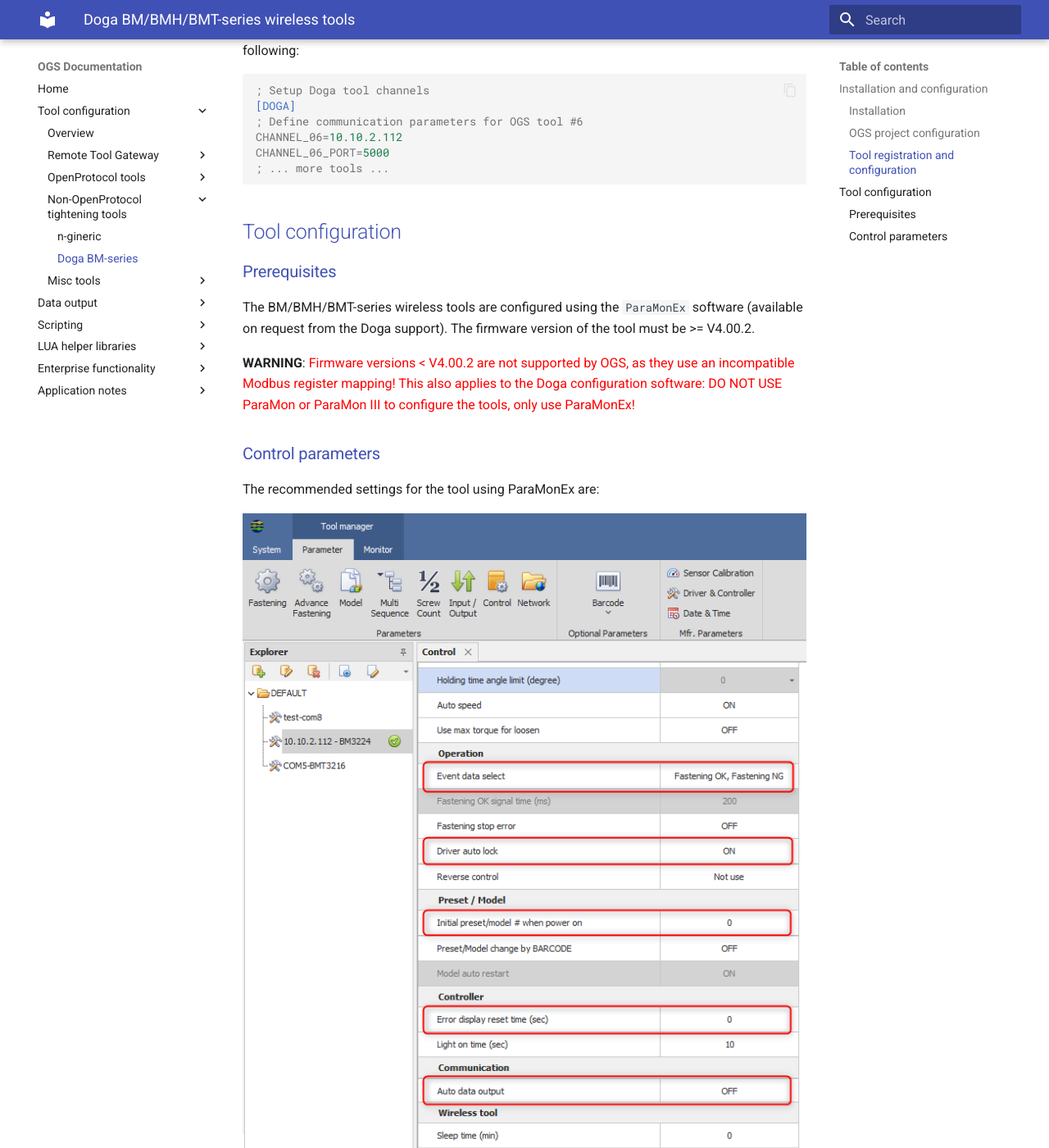
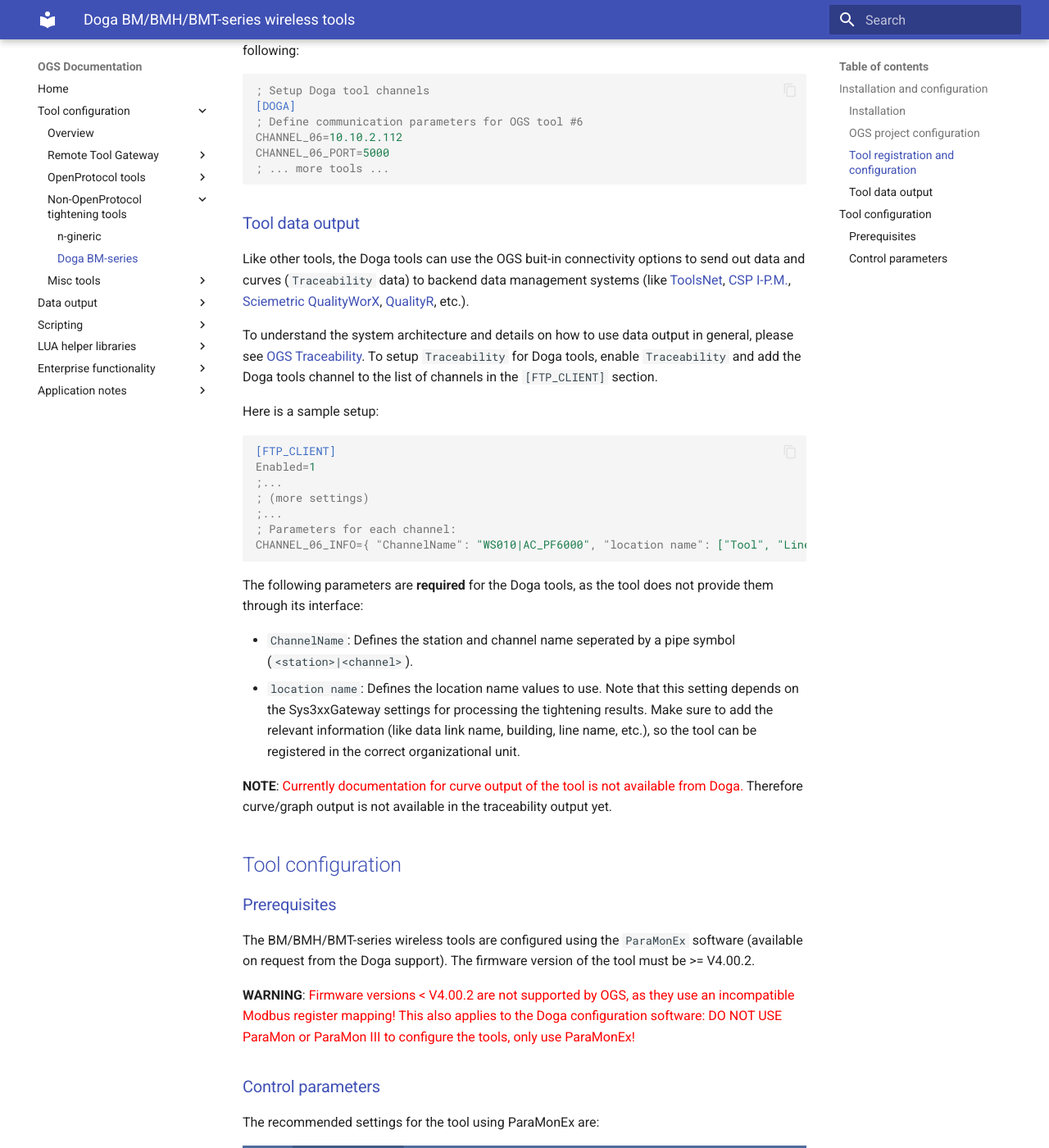
Before and after one commit to haller-erne/ogs, an MkDocs documentation site: the page built from docs/tools/doga-wifi.md, in a window 1280 px wide and 1400 px high, scrolled down 1518 px. Shown: the whole window at 82% size. Built offline with MkDocs 1.6.1 and Material for MkDocs 9.7.7, drawn with Linux system fonts in a browser that asks for light colours.

Commit message:
Added traceability info for Doga tools

````diff
--- a/docs/tools/doga-wifi.md
+++ b/docs/tools/doga-wifi.md
@@ -65,6 +65,31 @@
 ; ... more tools ...
 ```
 
+### Tool data output
+
+Like other tools, the Doga tools can use the OGS buit-in connectivity options to send out data and curves (`Traceability` data) to backend data management systems (like [ToolsNet](https://www.atlascopco.com/en-us/itba/products/assembly-solutions/software-solutions/toolsnet-8-sku4531), [CSP I-P.M.](https://www.csp-sw.com/quality-management-software-solutions/error-prevention-with-ipm/), [Sciemetric QualityWorX](https://www.sciemetric.com/data-intelligence/qualityworx-data-collection), [QualityR](https://www.haller-erne.de/qualityr-web/), etc.).
+
+To understand the system architecture and details on how to use data output in general, please see [OGS Traceability](../dataoutput/traceability.md). To setup `Traceability` for Doga tools, enable `Traceability` and add the Doga tools channel to the list of channels in the `[FTP_CLIENT]` section.
+
+Here is a sample setup:
+
+```ini
+[FTP_CLIENT]
+Enabled=1
+;...
+; (more settings)
+;...
+; Parameters for each channel:
+CHANNEL_06_INFO={ "ChannelName": "WS010|AC_PF6000", "location name": ["Tool", "Line 2", "WS010", "default", "", "", ""] }
+```
+
+The following parameters are **required** for the Doga tools, as the tool does not provide them through its interface:
+
+- `ChannelName`: Defines the station and channel name seperated by a pipe symbol (`<station>|<channel>`).
+- `location name`: Defines the location name values to use. Note that this setting depends on the Sys3xxGateway settings for processing the tightening results. Make sure to add the relevant information (like data link name, building, line name, etc.), so the tool can be registered in the correct organizational unit.
+
+**NOTE**: <span style="color:red">Currently documentation for curve output of the tool is not available from Doga.</span> Therefore curve/graph output is not available in the traceability output yet.
+
 ## Tool configuration
 
 ### Prerequisites
````
